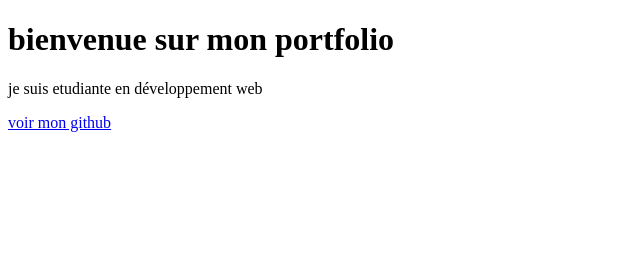
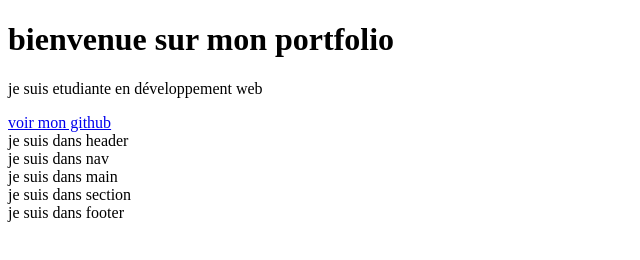
Before and after one commit to jihanebouaaza63-gif/introductionjs, a plain HTML site: page index.html in a window 1280 px wide. Shown: the whole page, without its empty margins (0-640 px from the left). Drawn offline with Linux system fonts and the light colour scheme.

Commit message:
ajouter des div

```diff
--- a/index.html
+++ b/index.html
@@ -12,6 +12,11 @@
     <p>je suis etudiante en développement web</p>
     <a href="https://github.com/jihanebouaaza63-gif/test1" target ="_blank"> voir mon github</a>
 
+    <header>je suis dans header</header>
+    <nav>je suis dans nav</nav>
+    <main>je suis dans main </main>
+    <section>je suis dans section</section>
+    <footer>je suis dans footer </footer></footer>
     <script src="./index.js"></script>
 </body>
 </html
```
